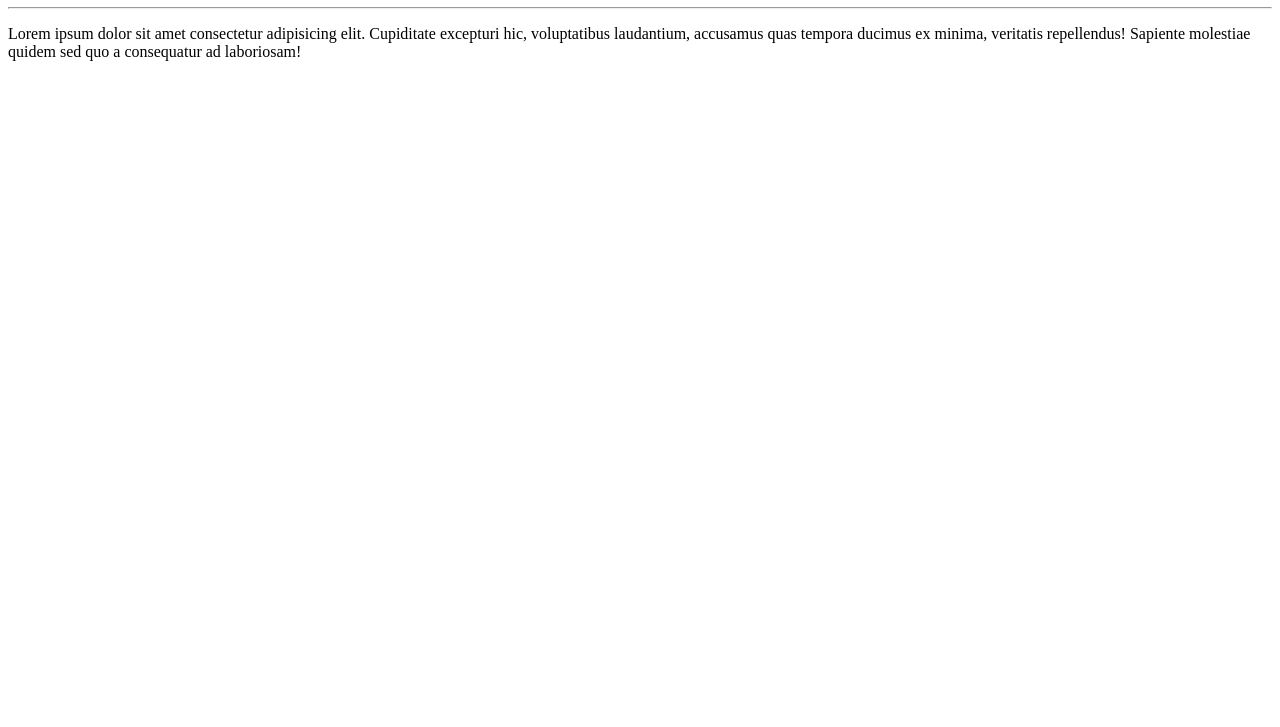
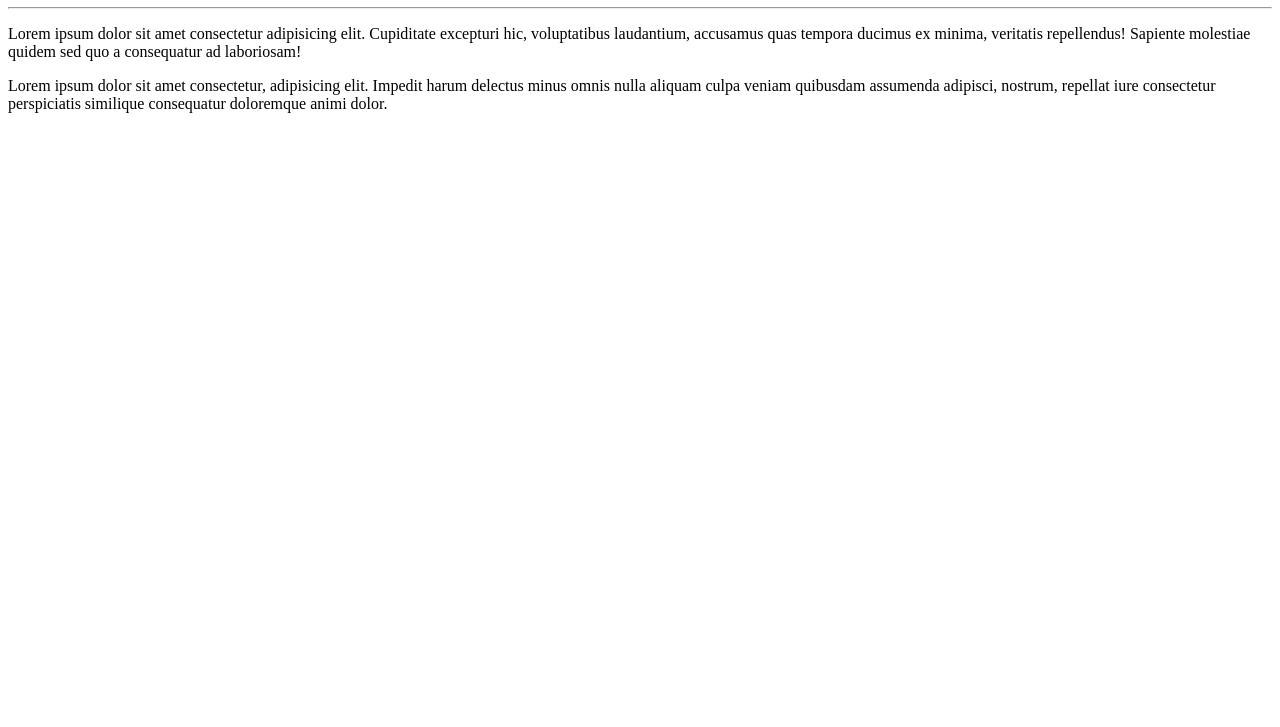
Before and after one commit to ramoncpb/Ola-Mundo, a plain HTML site: page pagina-exemplo/index.html in a window 1280 px wide. Shown: the part 73-800 px from the top of the page. Drawn offline with Linux system fonts and the light colour scheme.

Commit message:
Adicionei Parágrafo

```diff
--- a/pagina-exemplo/index.html
+++ b/pagina-exemplo/index.html
@@ -10,5 +10,6 @@
     <h1>Olá, Mundo!</h1>
     <hr>
     <p>Lorem ipsum dolor sit amet consectetur adipisicing elit. Cupiditate excepturi hic, voluptatibus laudantium, accusamus quas tempora ducimus ex minima, veritatis repellendus! Sapiente molestiae quidem sed quo a consequatur ad laboriosam!</p>
+    <p>Lorem ipsum dolor sit amet consectetur, adipisicing elit. Impedit harum delectus minus omnis nulla aliquam culpa veniam quibusdam assumenda adipisci, nostrum, repellat iure consectetur perspiciatis similique consequatur doloremque animi dolor.</p>
 </body>
 </html>
```
